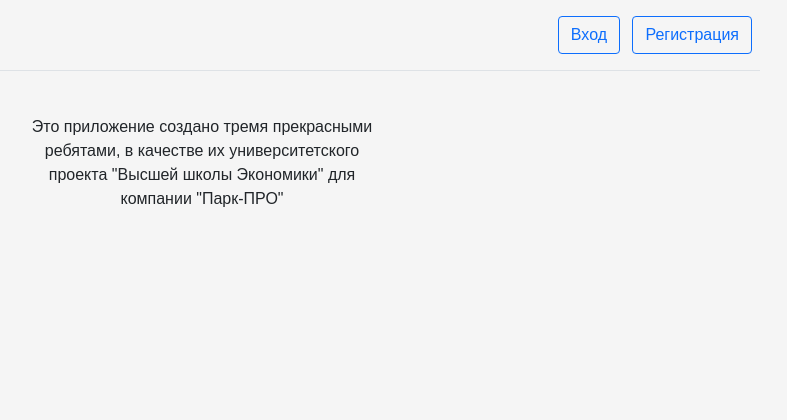
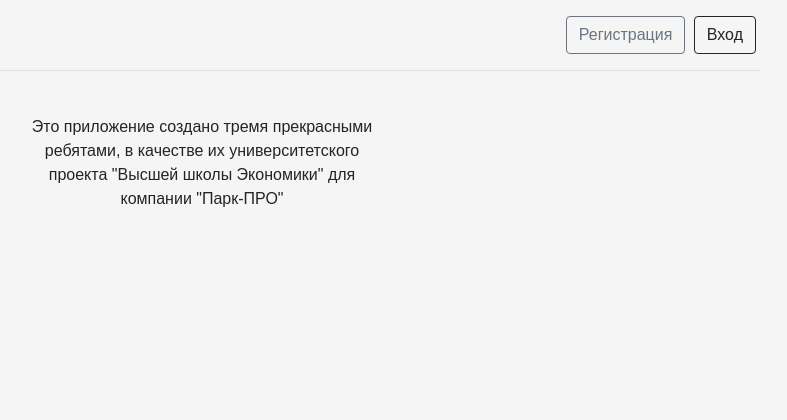
Before and after one commit to OWbI6KA/Monday, a Django app: page / in a window 1280 px wide. Shown: the top 420 px of the page, without its empty margins (438-1225 px from the left). Run offline with Django 4.2, Linux system fonts and the light colour scheme; parts of the project's set-up code (start-up, migrations or seed data) failed here and were passed over; some libraries are stand-ins or nearby versions.

Commit message:
Поменял структуру Base и дизайн кнопок

```diff
--- a/templates/base/base.html
+++ b/templates/base/base.html
@@ -16,7 +16,20 @@
 
 </head>
 <body>
-{% block reg_log %}{% endblock %}
+
+<div class="container">
+    <header class="d-flex flex-wrap align-items-center justify-content-center justify-content-md-between py-3 mb-4 border-bottom">
+        <a href="/" class="d-flex align-items-center col-md-3 mb-2 mb-md-0 text-dark text-decoration-none">
+            <svg class="bi me-2" width="40" height="32" role="img" aria-label="Bootstrap">
+                <use href="#bootstrap"></use>
+            </svg>
+        </a>
+        <div class="col-md-3 text-end">
+            <a class="btn btn-outline-secondary me-1" href="{% url 'accounts:register' %}">Регистрация</a>
+            <a class="btn btn-outline-dark me-1" href="{% url 'accounts:login' %}">Вход</a>
+        </div>
+    </header>
+</div>
 
 {% block content %}{% endblock %}
 
--- a/templates/base/index.html
+++ b/templates/base/index.html
@@ -3,22 +3,6 @@
 
 {% block Title %}
     Главная страница
-{% endblock %}
-
-{% block reg_log %}
-    <div class="container">
-        <header class="d-flex flex-wrap align-items-center justify-content-center justify-content-md-between py-3 mb-4 border-bottom">
-            <a href="/" class="d-flex align-items-center col-md-3 mb-2 mb-md-0 text-dark text-decoration-none">
-                <svg class="bi me-2" width="40" height="32" role="img" aria-label="Bootstrap">
-                    <use href="#bootstrap"></use>
-                </svg>
-            </a>
-            <div class="col-md-3 text-end">
-                <a class="btn btn-outline-primary me-2" href="{% url 'accounts:login' %}">Вход</a>
-                <a class="btn btn-outline-primary me-2" href="{% url 'accounts:register' %}">Регистрация</a>
-            </div>
-        </header>
-    </div>
 {% endblock %}
 
 {% block content %}
```
Also changed, not shown: templates/base/about.html (+0 -16 lines), templates/base/help.html (+0 -20 lines), db.sqlite3.
